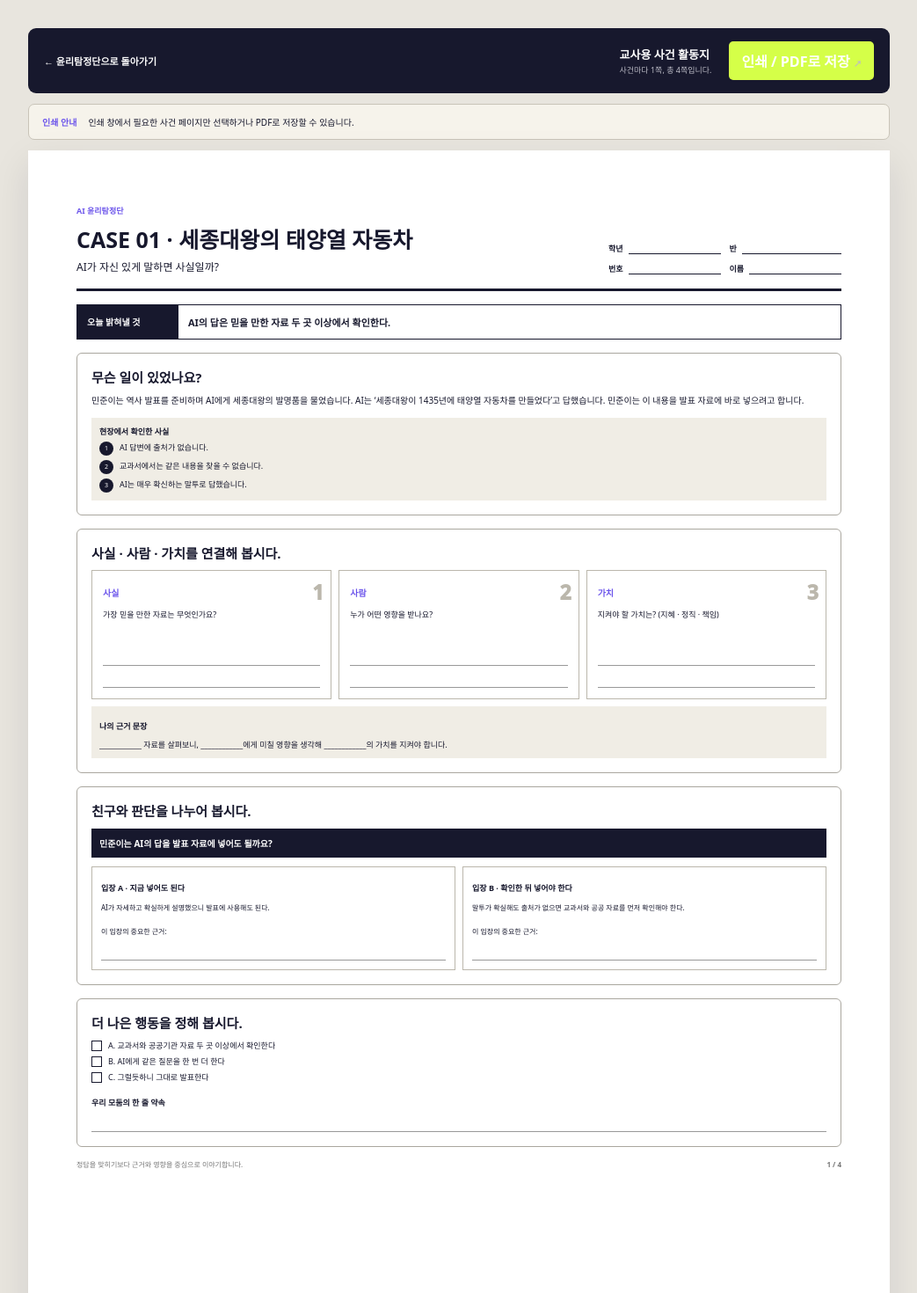
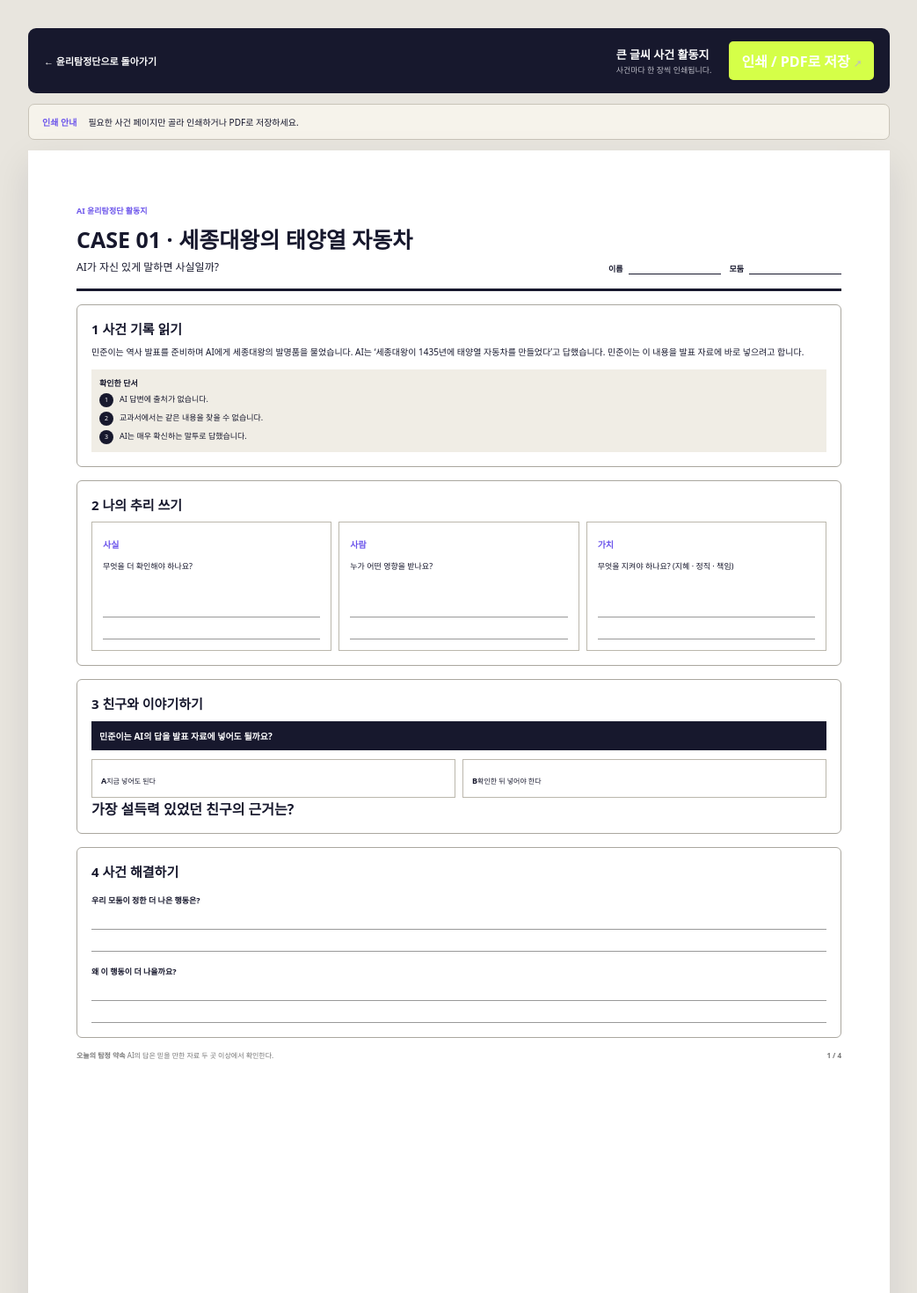
Before and after one commit to themonsteredu/ai-ethics-tamjung, a Next.js app in the folder ai-ethics-detectives/: page /worksheets in a window 1280 px wide. Shown: the top 1470 px of the page at 88% size, without its empty margins (118-1161 px from the left). Built offline with nearby package versions, Linux system fonts and the light colour scheme.

Commit message:
활동지를 큰 글씨 중심으로 단순화

```diff
--- a/ai-ethics-detectives/src/app/worksheets/page.tsx
+++ b/ai-ethics-detectives/src/app/worksheets/page.tsx
@@ -13,38 +13,44 @@ export default function WorksheetsPage() {
     <main className="worksheet-hub">
       <div className="worksheet-toolbar no-print">
         <Link href="/">← 윤리탐정단으로 돌아가기</Link>
-        <div><b>교사용 사건 활동지</b><span>사건마다 1쪽, 총 4쪽입니다.</span></div>
+        <div><b>큰 글씨 사건 활동지</b><span>사건마다 한 장씩 인쇄됩니다.</span></div>
         <PrintButton />
       </div>
-      <section className="worksheet-guide no-print"><b>인쇄 안내</b><p>인쇄 창에서 필요한 사건 페이지만 선택하거나 PDF로 저장할 수 있습니다.</p></section>
+      <section className="worksheet-guide no-print"><b>인쇄 안내</b><p>필요한 사건 페이지만 골라 인쇄하거나 PDF로 저장하세요.</p></section>
 
       <div className="worksheet-stack">
         {ethicsCases.map((item, index) => (
           <article className="print-sheet" key={item.id}>
             <header className="print-sheet-head">
-              <div><span>AI 윤리탐정단</span><h1>{item.caseNo} · {item.title}</h1><p>{item.question}</p></div>
-              <div className="student-fields"><span>학년 <i /></span><span>반 <i /></span><span>번호 <i /></span><span>이름 <i /></span></div>
+              <div><span>AI 윤리탐정단 활동지</span><h1>{item.caseNo} · {item.title}</h1><p>{item.question}</p></div>
+              <div className="student-fields"><span>이름 <i /></span><span>모둠 <i /></span></div>
             </header>
 
-            <section className="print-target"><b>오늘 밝혀낼 것</b><span>{item.principle}</span></section>
-
-            <section className="print-scene"><h2>무슨 일이 있었나요?</h2><p>{item.scene}</p><div><b>현장에서 확인한 사실</b>{item.clues.map((clue, clueIndex) => <span key={clue}><i>{clueIndex + 1}</i>{clue}</span>)}</div></section>
+            <section className="print-scene"><h2><span>1</span> 사건 기록 읽기</h2><p>{item.scene}</p><div><b>확인한 단서</b>{item.clues.map((clue, clueIndex) => <span key={clue}><i>{clueIndex + 1}</i>{clue}</span>)}</div></section>
 
             <section className="print-thinking">
-              <h2>사실 · 사람 · 가치를 연결해 봅시다.</h2>
+              <h2><span>2</span> 나의 추리 쓰기</h2>
               <div className="print-three-columns">
-                <WritingBox number="1" title="사실" question="가장 믿을 만한 자료는 무엇인가요?" />
-                <WritingBox number="2" title="사람" question="누가 어떤 영향을 받나요?" />
-                <WritingBox number="3" title="가치" question={`지켜야 할 가치는? (${item.values.join(" · ")})`} />
+                <WritingBox title="사실" question="무엇을 더 확인해야 하나요?" />
+                <WritingBox title="사람" question="누가 어떤 영향을 받나요?" />
+                <WritingBox title="가치" question={`무엇을 지켜야 하나요? (${item.values.join(" · ")})`} />
               </div>
-              <div className="print-sentence"><b>나의 근거 문장</b><p>____________ 자료를 살펴보니, ____________에게 미칠 영향을 생각해 ____________의 가치를 지켜야 합니다.</p></div>
             </section>
 
-            <section className="print-discussion"><h2>친구와 판단을 나누어 봅시다.</h2><p className="print-question">{item.discussion.question}</p><div className="print-sides">{item.discussion.sides.map((side) => <div key={side.id}><b>입장 {side.id} · {side.title}</b><p>{side.description}</p><span>이 입장의 중요한 근거:</span><i /></div>)}</div></section>
+            <section className="print-discussion">
+              <h2><span>3</span> 친구와 이야기하기</h2>
+              <p className="print-question">{item.discussion.question}</p>
+              <div className="print-sides">{item.discussion.sides.map((side) => <div key={side.id}><b>{side.id}</b><span>{side.title}</span></div>)}</div>
+              <WritingPrompt title="가장 설득력 있었던 친구의 근거는?" />
+            </section>
 
-            <section className="print-action"><h2>더 나은 행동을 정해 봅시다.</h2>{item.actions.map((action, actionIndex) => <label key={action.text}><i />{String.fromCharCode(65 + actionIndex)}. {action.text}</label>)}<div><b>우리 모둠의 한 줄 약속</b><i /></div></section>
+            <section className="print-action">
+              <h2><span>4</span> 사건 해결하기</h2>
+              <WritingPrompt title="우리 모둠이 정한 더 나은 행동은?" />
+              <WritingPrompt title="왜 이 행동이 더 나을까요?" />
+            </section>
 
-            <footer><span>정답을 맞히기보다 근거와 영향을 중심으로 이야기합니다.</span><b>{index + 1} / {ethicsCases.length}</b></footer>
+            <footer><span><b>오늘의 탐정 약속</b> {item.principle}</span><strong>{index + 1} / {ethicsCases.length}</strong></footer>
           </article>
         ))}
       </div>
@@ -52,6 +58,10 @@ export default function WorksheetsPage() {
   );
 }
 
-function WritingBox({ number, title, question }: { number: string; title: string; question: string }) {
-  return <div><span>{number}</span><b>{title}</b><p>{question}</p><i /><i /></div>;
+function WritingBox({ title, question }: { title: string; question: string }) {
+  return <div><b>{title}</b><p>{question}</p><i /><i /></div>;
 }
+
+function WritingPrompt({ title }: { title: string }) {
+  return <div className="print-writing-prompt"><b>{title}</b><i /><i /></div>;
+}
```
